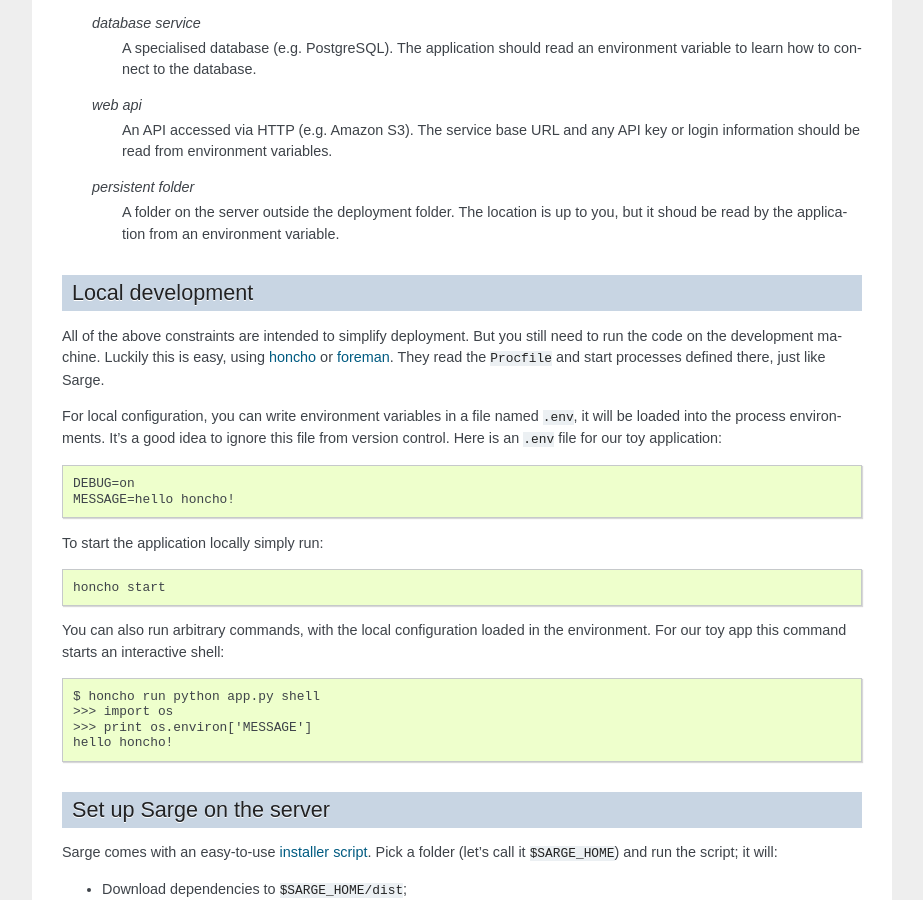
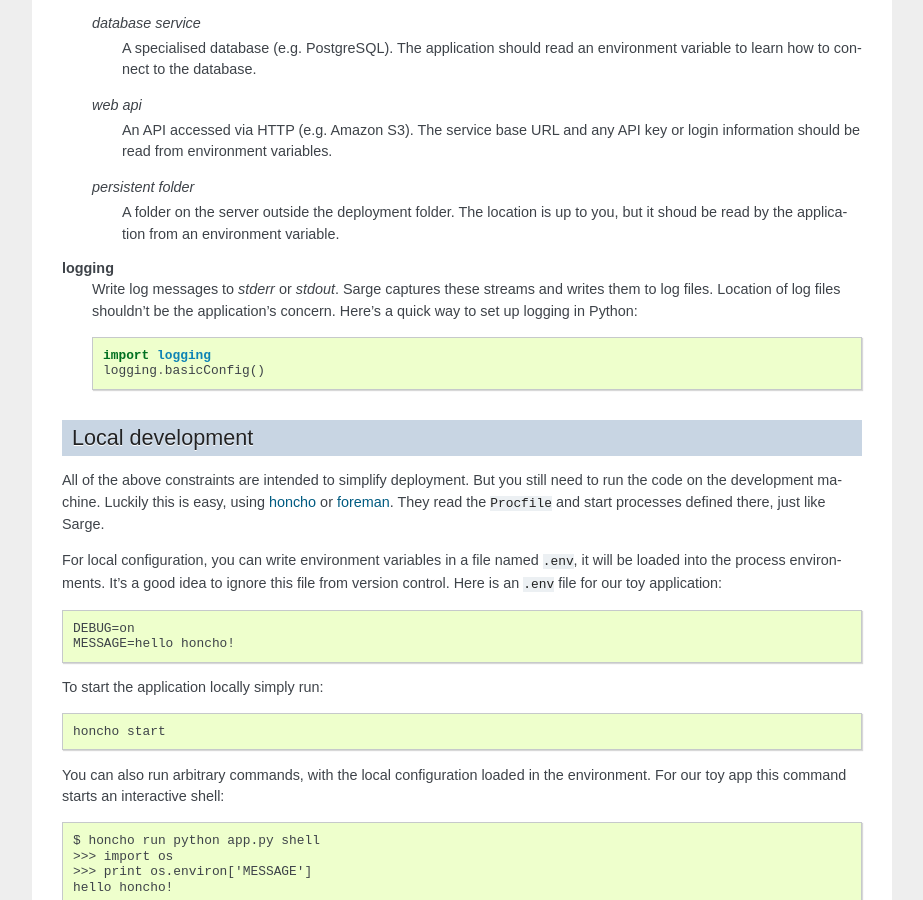
Before and after one commit to mgax/airship, a Sphinx documentation site: the page built from docs/quickstart.rst, in a window 1280 px wide and 900 px high, scrolled down 1029 px. Shown: the whole window, without its empty margins (198-1121 px from the left). Built offline with Sphinx 7.4.7, drawn with Linux system fonts in a browser that asks for light colours.

Commit message:
log to stderr

```diff
--- a/docs/quickstart.rst
+++ b/docs/quickstart.rst
@@ -93,6 +93,15 @@ writing Python applications.
         A folder on the server outside the deployment folder. The
         location is up to you, but it shoud be read by the application
         from an environment variable.
+
+**logging**
+    Write log messages to `stderr` or `stdout`. Sarge captures these
+    streams and writes them to log files. Location of log files
+    shouldn't be the application's concern. Here's a quick way to set up
+    logging in Python::
+
+        import logging
+        logging.basicConfig()
 
 
 Local development
```
